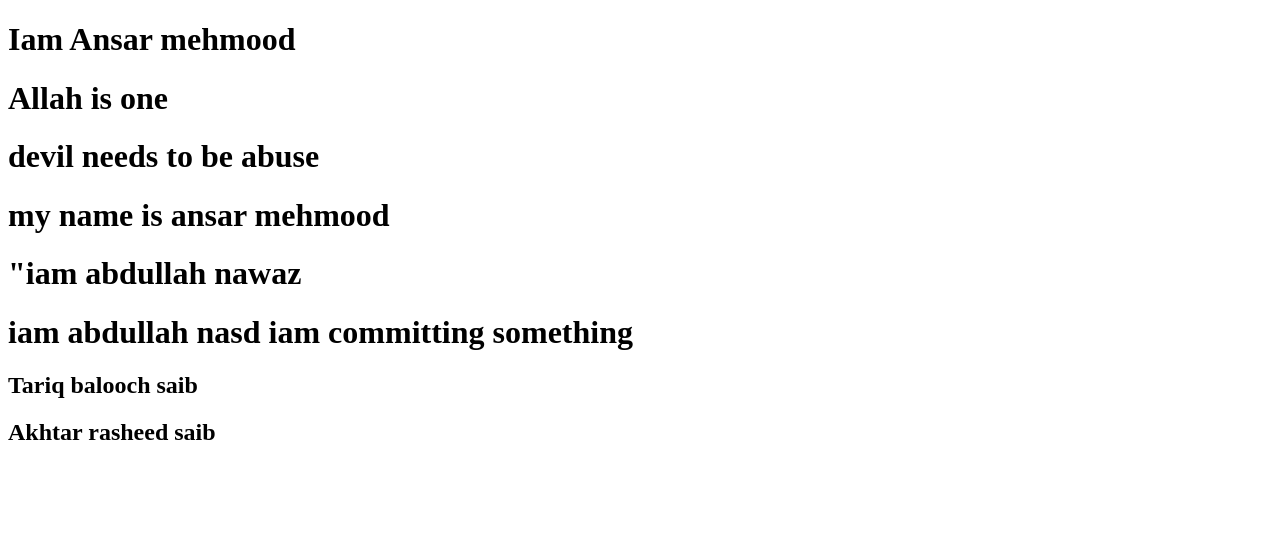
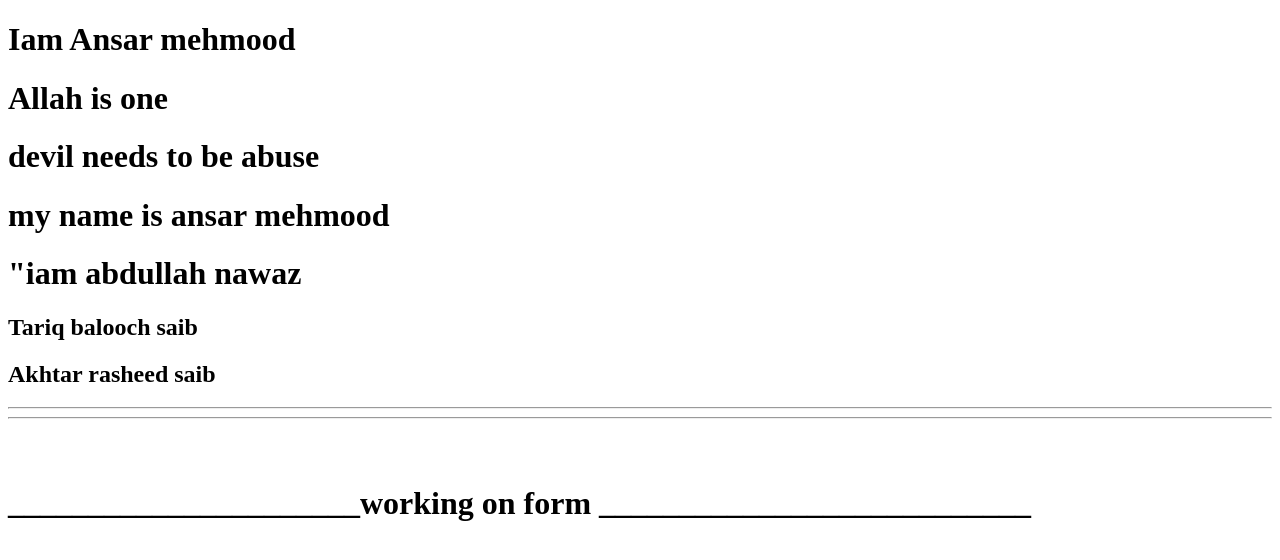
Before and after one commit to Enco-der/basic-Dom-concepts, a plain HTML site: page index.html in a window 1280 px wide. Drawn offline with Linux system fonts and the light colour scheme.

Commit message:
form committing

```diff
--- a/index.html
+++ b/index.html
@@ -8,7 +8,7 @@
     <style>
 
 
-
+        <!-- iam abdullah nawaz -->
     </style>
 </head>
 <body>
@@ -17,7 +17,6 @@
         <h1 class="abdull">devil needs to be abuse</h1>
         <h1 class="abdull">my name is ansar mehmood</h1>
         <h1>"iam abdullah nawaz</h1>
-        <h1>iam abdullah nasd iam committing something</h1>
 
         <div>
             <h2>Tariq balooch saib</h2>
@@ -26,6 +25,36 @@
         <div>
             <h2>Akhtar rasheed saib</h2>
         </div>
+
+
+
+
+<hr><hr>
+<br><br>
+
+                <h1>______________________working on form ___________________________</h1>
+
+
+        <!-- <form action="" name="f1">
+           Enter Name <input type="text" name="name1" style="margin-left: 25px;"><br><br>
+           Enter Email<input type="email" name="email1"  style="margin-left: 29px;"><br><br>
+            Enter Password<input type="password" name="password1"  style="margin-left: 6px;"><br><br>
+            <button class="btn" onclick="fun(f1)" style="padding: 10px 20px; background-color: red; color: white; border-radius: 20px; border: none;">Submitt</button>
+        </form> -->
+<!-- ----------------------------------------------------------------------------------- -->
+
+<!--
+        <form action="" name="f1">
+            Enter any number<input type="number" name="number">
+            <button type="button" class="btn1" style="padding: 10px 20px ;border-radius: 20px; background-color: red; color: white; border: none;" onclick="fun(f1)">click me </button> <br><br>
+
+            Result<textarea name="textarea" id="" cols="10" rows="2" style="resize: none;">
+
+            </textarea>
+        </form> -->
+
+
+
 
         <script>
 
@@ -93,6 +122,47 @@
 
 
 
+        //   _________________________using form in script_________________________________
+
+
+
+        //  function fun(f1){
+
+        //     var name=f1.name1.value;
+        //     var email=f1.email1.value;
+        //     var password=f1.password1.value;
+
+        //     // alert(name);
+        //     // alert(email);
+        //     // alert(password);
+
+        //     // if(name=="Abdullah Nawaz" && email==="an342105@gmail.com" && password==="12345"){
+        //     //     alert("welcome buddy");
+        //     // }else{
+        //     //     alert("no entry for you");
+        //     // }
+
+        //     var name=f1.elements[0].name;
+
+        //     // .name wil show the exact name which we have been given to input at [0] index of form and if we write value so it will give us the user input value
+        //     alert(name);
+
+
+        //  }
+// --------------------------------------------------------------------------------------------
+
+
+
+
+
+
+        //  _____________________________squaring a number_________________________________
+//    function fun(f1){
+//     var number=f1.number.value;
+//     var result=number*number;
+//     f1.textarea.value=result;
+//    }
+
 
         </script>
 </body>
```
Also changed, not shown: New Text Document.txt (deleted).
